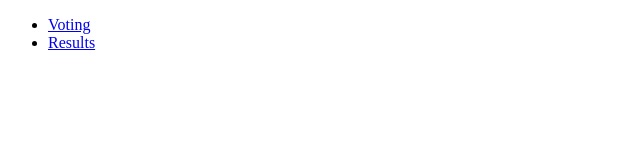
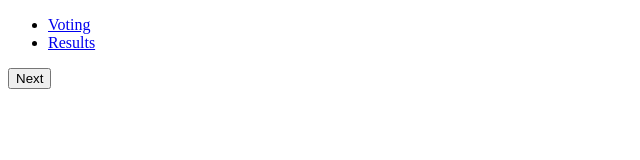
Before and after one commit to adollar/Voting-client, a React app: page /#/results in a window 1280 px wide. Shown: the top 160 px of the page, without its empty margins (0-640 px from the left). Built offline with nearby package versions, Linux system fonts and the light colour scheme; the HTML template or start-up script is replaced by a standard one.

Commit message:
added 'Next' button, spec for 'Next' button

```diff
--- a/src/components/results.jsx
+++ b/src/components/results.jsx
@@ -17,13 +17,19 @@ export class Results extends PureComponent
     render() {
         return (
             <div className="results">
+                <div className="tally">
                     {this.getPair().map((entry) => (
                         <div key={entry} className="entry">
                             <h1>{entry}</h1>
                             <div>{this.getVotes(entry)}</div>
                         </div>
                     ))}
-
+                </div>
+                <div className="management">
+                    <button ref="next" onClick={this.props.next}>
+                        Next
+                    </button>
+                </div>
             </div>
         )
     }
```
Also changed, not shown: test/component/results_spec.js (+21 -1 lines). Lines whose indentation alone changed are shown as unchanged.
